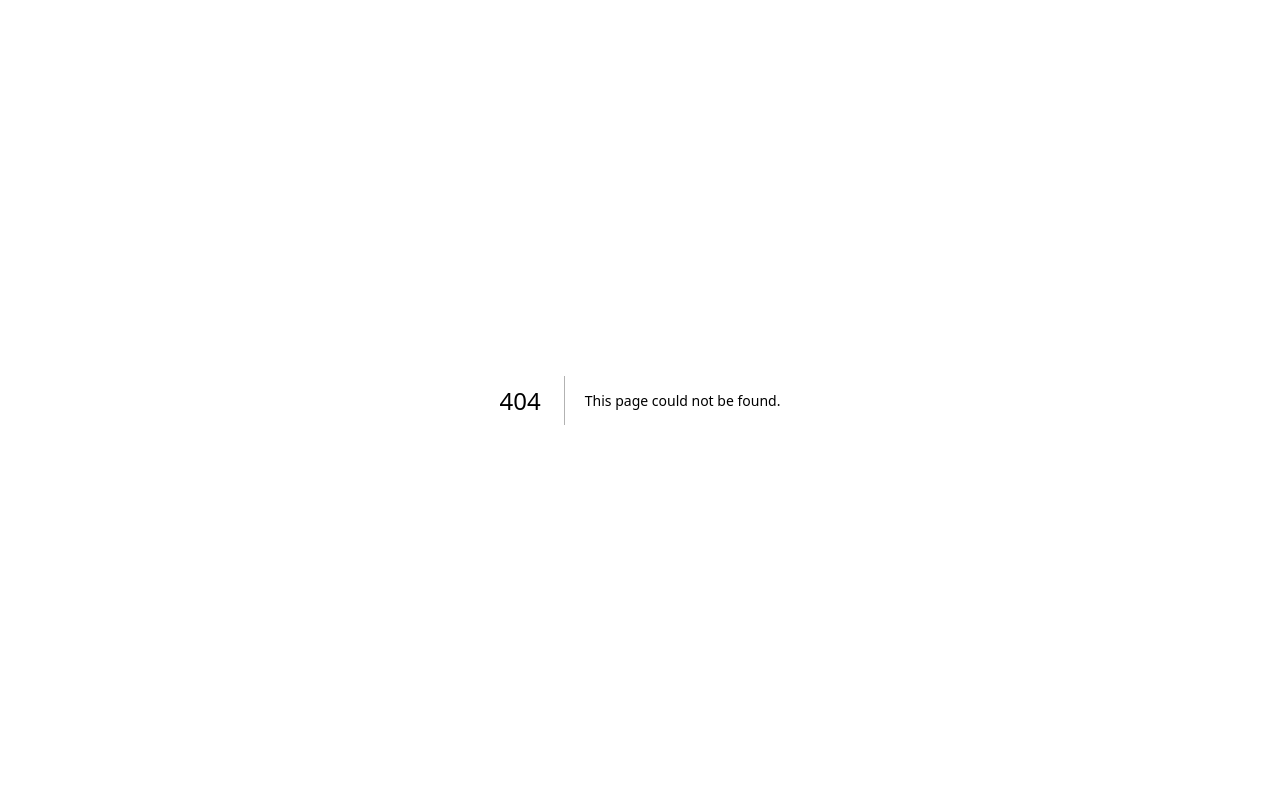
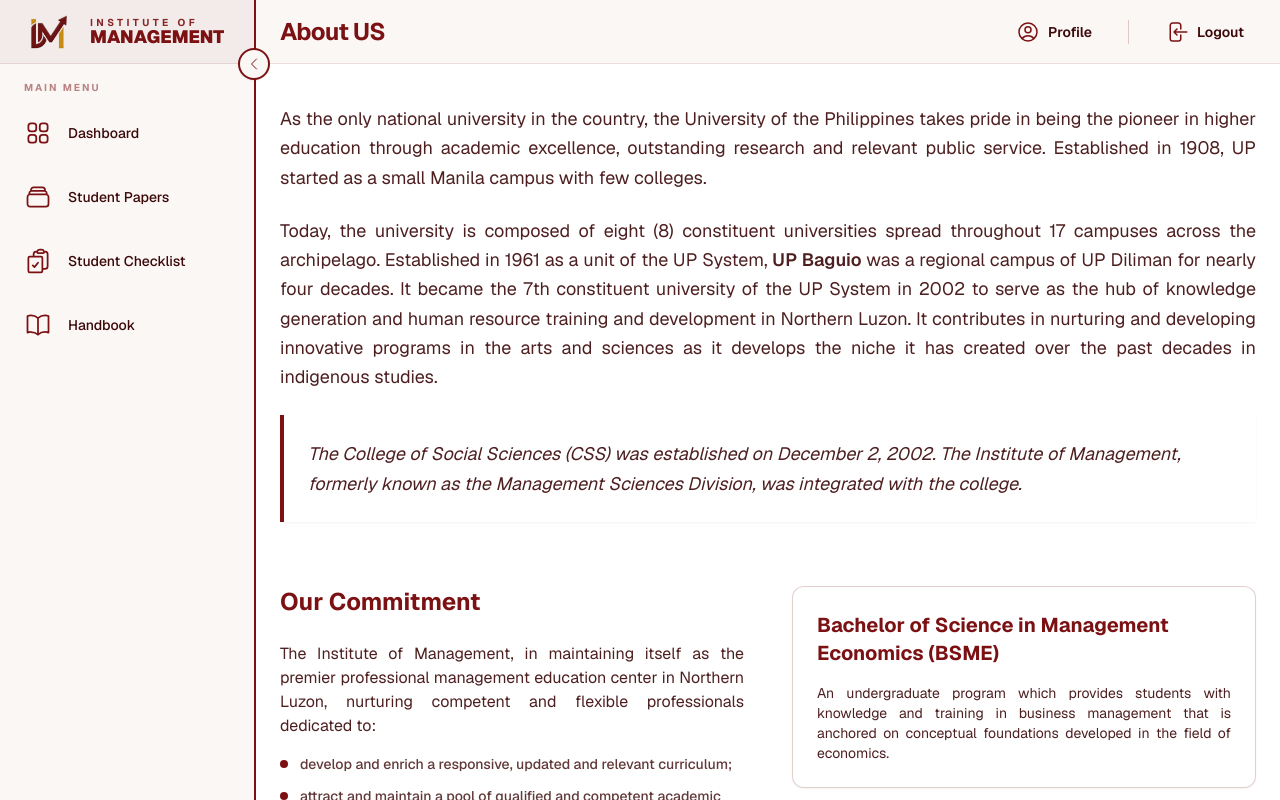
Before and after one commit to irohnos/128-IMPossible, a Next.js app: page /dashboard/about in a window 1280 px wide. Before the commit this address had no page. Built offline with nearby package versions, Linux system fonts and the light colour scheme.

Commit message:
Add: about IM

```diff
--- /dev/null
+++ b/app/dashboard/about/page.tsx
@@ -0,0 +1,84 @@
+export default async function Page() {
+  const theme = {
+    bg: 'bg-[#faf7f5]',
+    primary: 'text-[#7b1113]',
+    primaryBg: 'bg-[#7b1113]',
+    accent: 'border-[#7b1113]',
+    text: 'text-[#3b0708]',
+  };
+
+  return (
+    <main className={`min-h-screen bg-white`}>
+      <div className="max-w-auto mx-auto">
+        <section className="space-y-6 text-lg leading-relaxed text-[#3b0708]/90">
+          <p className="text-justify">
+            As the only national university in the country, the University of the Philippines takes pride in being the pioneer in higher education through
+            academic excellence, outstanding research and relevant public service. Established in 1908, UP started as a small Manila campus with few colleges.
+          </p>
+
+          <p className="text-justify">
+            Today, the university is composed of eight (8) constituent universities spread throughout 17 campuses across the archipelago.
+            Established in 1961 as a unit of the UP System, <span className="font-semibold">UP Baguio</span> was a regional campus of UP Diliman for nearly four decades.
+            It became the 7th constituent university of the UP System in 2002 to serve as the hub of knowledge generation and human resource training and development in Northern Luzon.
+            It contributes in nurturing and developing innovative programs in the arts and sciences as it develops the niche it has created over the past decades in indigenous studies.
+          </p>
+
+          <div className={`p-6 my-8 border-l-4 ${theme.accent} bg-white shadow-sm italic`}>
+            The College of Social Sciences (CSS) was established on December 2, 2002. The Institute of Management,
+            formerly known as the Management Sciences Division, was integrated with the college.
+          </div>
+        </section>
+
+        <section className="mt-16 grid md:grid-cols-2 gap-12">
+          <div>
+            <h2 className={`text-2xl font-bold ${theme.primary} mb-6 flex items-center gap-2`}>
+              Our Commitment
+            </h2>
+            <p className="mb-4 text-justify text-[#3b0708]/90">
+              The Institute of Management, in maintaining itself as the premier professional management education center in Northern Luzon,
+              nurturing competent and flexible professionals dedicated to:
+            </p>
+            <ul className="space-y-3">
+              {[
+                'develop and enrich a responsive, updated and relevant curriculum;',
+                'attract and maintain a pool of qualified and competent academic and support staff;',
+                'pursue a selective process of student admission;',
+                'provide facilities conducive to learning; and',
+                'conduct research and public service.'
+              ].map((item, index) => (
+                <li key={index} className="flex items-start gap-3">
+                  <span className={`mt-1.5 h-2 w-2 rounded-full ${theme.primaryBg} shrink-0`} />
+                  <span className="text-sm font-medium text-[#3b0708]/80">{item}</span>
+                </li>
+              ))}
+            </ul>
+          </div>
+
+          <div className="space-y-8">
+            <div className="bg-white p-6 rounded-xl shadow-sm border border-[#7b1113]/20">
+              <h2 className={`text-xl font-bold ${theme.primary} mb-4 flex items-center gap-2`}>
+                Bachelor of Science in Management Economics (BSME)
+              </h2>
+              <div className="space-y-4 text-sm text-[#3b0708]/90">
+                <p className="text-justify">
+                  An undergraduate program which provides students with knowledge and training in business management that is anchored on
+                  conceptual foundations developed in the field of economics.
+                </p>
+              </div>
+            </div>
+
+            <div className="bg-[#7b1113] p-6 rounded-xl text-white shadow-md">
+              <h2 className="text-xl font-bold mb-2 flex items-center gap-2">
+                Master of Management (MM)
+              </h2>
+              <p className="text-sm text-white/90 text-justify leading-relaxed">
+                A graduate program that equips students, professionals, and  practitioners with holistic and integrated knowledge
+                and skills in management to enable them to assume and implement responsible supervisory and other related positions.
+              </p>
+            </div>
+          </div>
+        </section>
+      </div>
+    </main>
+  );
+}
--- a/app/ui/dashboard/sidenav.tsx
+++ b/app/ui/dashboard/sidenav.tsx
@@ -2,6 +2,7 @@
 
 import { useState } from 'react';
 import Image from 'next/image';
+import Link from 'next/link';
 import NavLinks from '@/app/ui/dashboard/nav-links';
 import { ChevronLeftIcon, ChevronRightIcon } from '@heroicons/react/24/outline';
 
@@ -31,9 +32,13 @@
         {isCollapsed ? <ChevronRightIcon className="w-4 h-4" /> : <ChevronLeftIcon className="w-4 h-4" />}
       </button>
 
-      <div className={`flex h-16 items-center border-b border-[#7b1113]/10 transition-all duration-300 ${
-        isCollapsed ? 'justify-center px-0' : 'justify-start px-6 gap-4'
-      }`}>
+      <Link
+        href="/dashboard/about"
+        className={`flex h-16 items-center border-b border-[#7b1113]/10 transition-all duration-300 hover:bg-[#7b1113]/5 active:opacity-80 ${
+          isCollapsed ? 'justify-center px-0' : 'justify-start px-6 gap-4'
+
+        }`}
+      >
         <div className="shrink-0 flex items-center justify-center">
           <Image
             src="/IM-TRANSPARENT.png"
@@ -55,7 +60,7 @@
             </h1>
           </div>
         )}
-      </div>
+      </Link>
 
       <div className="flex flex-1 flex-col overflow-y-auto overflow-x-hidden py-4">
         <div className="px-6 mb-2">
--- a/app/ui/dashboard/topnav.tsx
+++ b/app/ui/dashboard/topnav.tsx
@@ -11,6 +11,7 @@
   '/dashboard/checklist': 'Student Checklist',
   '/dashboard/handbook': 'Student Handbook',
   '/dashboard/profile': 'My Profile',
+  '/dashboard/about' : 'About US'
 };
 
 export default function TopNav() {
```
